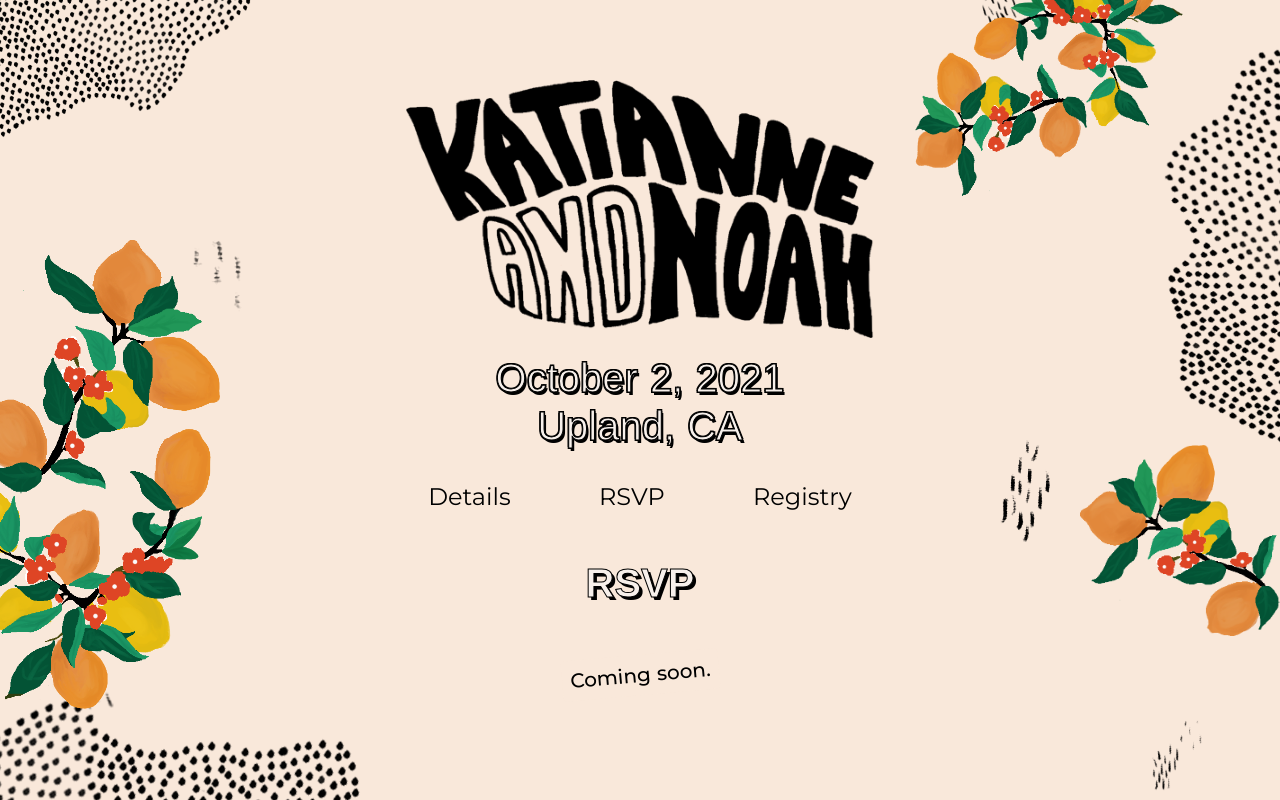
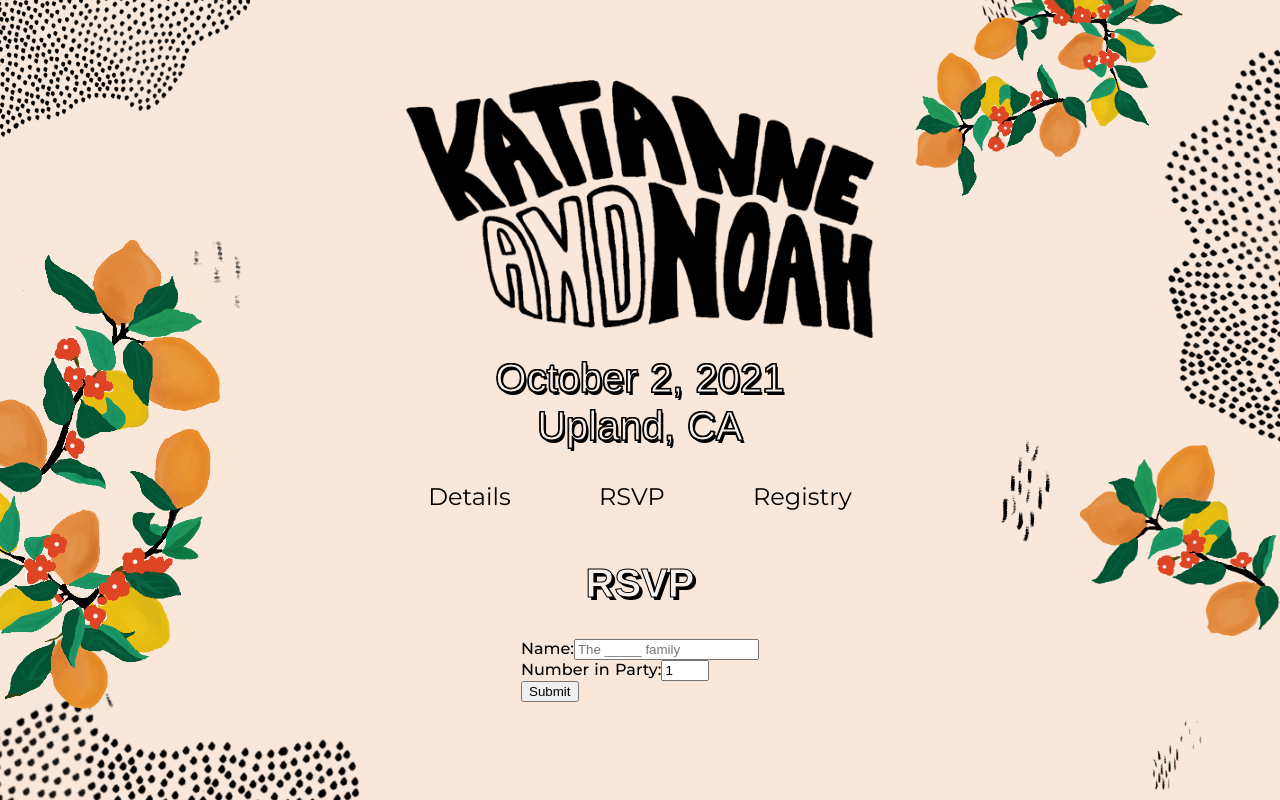
Before and after one commit to n-grubb/nkwedding, a Nuxt app: page /rsvp in a window 1280 px wide. Built offline with nearby package versions, Linux system fonts and the light colour scheme; a web font is replaced by a local one.

Commit message:
playing around with RSVP form

```diff
--- a/pages/rsvp.vue
+++ b/pages/rsvp.vue
@@ -2,7 +2,21 @@
   <div class="page rsvp">
     <h1>RSVP</h1>
     <div class="page-content">
-      <p class="coming-soon">Coming soon.</p>
+
+      <form name="contact" method="POST" data-netlify="true">
+        <div class="field">
+          <label for="guest-guest">Name:</label>
+          <input type="text" name="guest-name" id="guest-name" value="" placeholder="The _____ family" />
+        </div>
+
+        <div class="field">
+          <label for="num-of-guests">Number in Party:</label>
+          <input type="number" name="num-of-guests" id="num-of-guests" increment="1" min="1" max="8" value="1" />
+        </div>
+
+        <button type="submit">Submit</button>
+      </form>
+
     </div>
   </div>
 </template>
```
Also changed, not shown: components/RSVPForm/RSVPForm.vue (added, +44 -0 lines).
